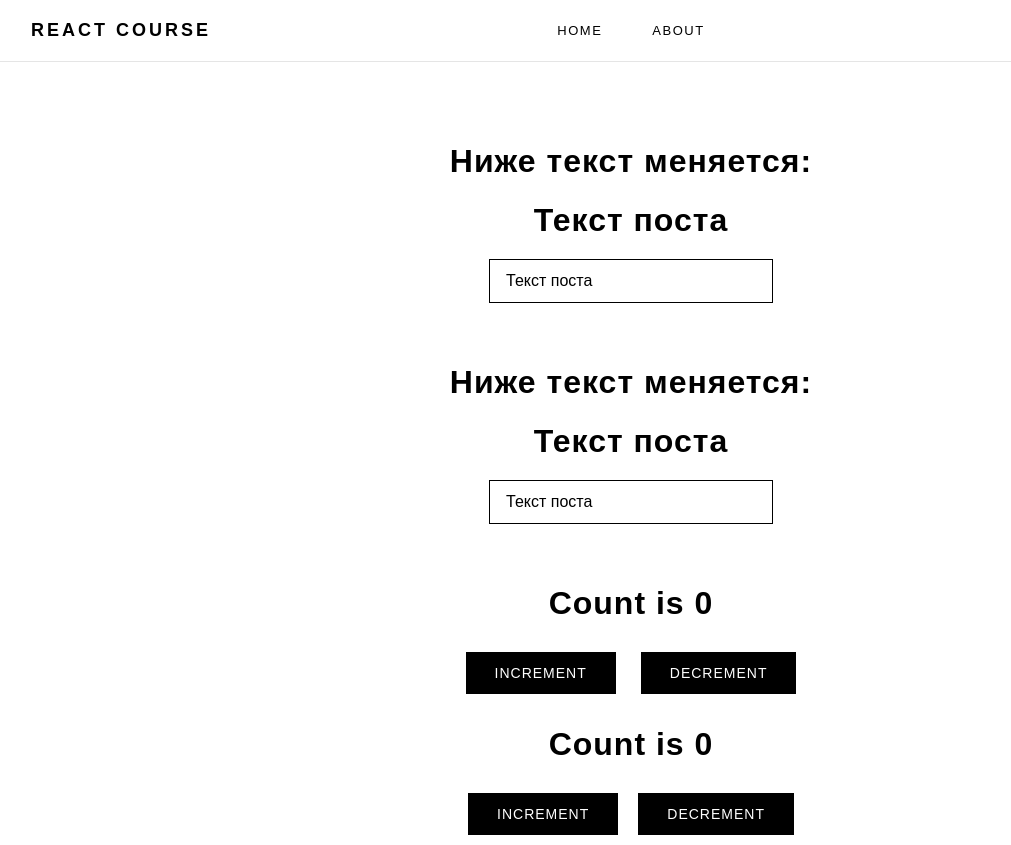
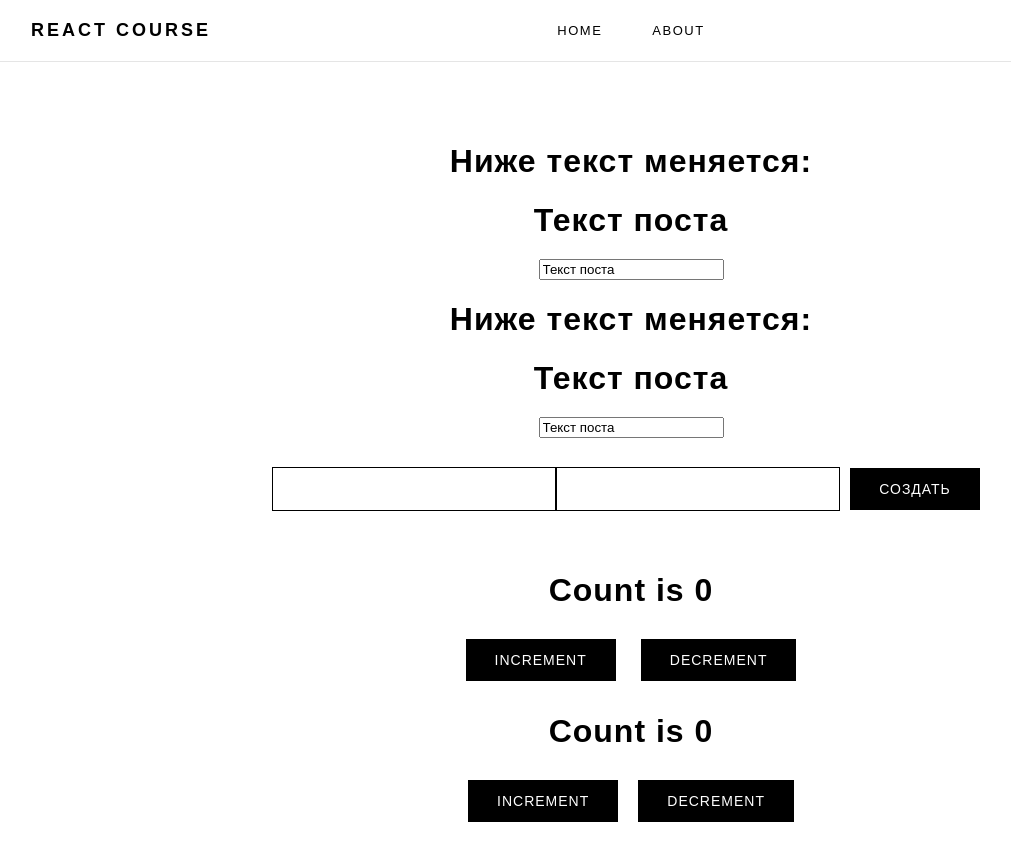
Before and after one commit to Pr0stk/react-course, a React (Create React App) app: page / in a window 1280 px wide. Shown: the whole page, without its empty margins (9-1020 px from the left). Built offline with nearby package versions, Linux system fonts and the light colour scheme.

Commit message:
adeed mybtn and myinput

```diff
--- a/src/App.js
+++ b/src/App.js
@@ -3,21 +3,37 @@ import React from 'react';
 import Counter from './components/Counter';
 import ClassCounter from './components/ClassCounter';
 import Header from './components/Header';
-import PostItem from './components/PostItem';
+import PostList from './components/PostList';
+import MyButton from './components/UI/Button/MyButton.jsx';
+import MyInput from './components/UI/Input/MyInput.jsx';
 
 function App() {
   const [posts, setPosts] = React.useState([
     { id: 1, title: "Ниже текст меняется:" },
     { id: 2, title: "Ниже текст меняется:" },
   ]);
+  const [title, setTitle] = React.useState("");
+
+  const bodyInputRef = React.useRef();
+
+  const addNewPost = (e) => {
+    e.preventDefault();
+    console.log(setTitle);
+    console.log(bodyInputRef.current.value);
+  }
 
   return (
     <>
       <Header />
       <div className="App">
-      {posts.map(post => (
-      <PostItem key={post.id} post={post} />
-        ))}
+      <PostList posts={posts} />
+      <div className="counter">
+        <form>
+          <MyInput type="text" onChange={e => setTitle(e.target.value)} value={title} />
+          <MyInput ref = {bodyInputRef} type="text" />
+          <MyButton onClick = {addNewPost}>Создать</MyButton>
+        </form>
+      </div>
       <Counter />
       <ClassCounter />
     </div>
--- /dev/null
+++ b/src/components/PostList.jsx
@@ -0,0 +1,12 @@
+import React from "react"
+import PostItem from "./PostItem"
+
+export default function PostList({posts}) {
+    return (
+        <div>
+            {posts.map(post => (
+      <PostItem key={post.id} post={post} />
+        ))}
+        </div>
+    )
+}
--- /dev/null
+++ b/src/components/UI/Button/MyButton.jsx
@@ -0,0 +1,12 @@
+import React from "react"
+import classes from "./MyButton.module.css";
+
+const MyButton = ({props, children}) => {
+    return (
+        <button className={classes.myBtn}>
+            {children}
+        </button>
+    )
+}
+
+export default MyButton;
--- /dev/null
+++ b/src/components/UI/Button/MyButton.module.css
@@ -0,0 +1,25 @@
+.myBtn {
+    padding: 12px 28px;
+    margin: 10px;
+    font-size: 14px;
+    font-weight: 500;
+    letter-spacing: 1px;
+    text-transform: uppercase;
+
+    background-color: #000;
+    color: #fff;
+
+    border: 1px solid #000;
+    cursor: pointer;
+
+    transition: all 0.25s ease;
+  }
+
+  myBtn:hover {
+    background-color: #fff;
+    color: #000;
+  }
+
+  myBtn:active {
+    transform: scale(0.97);
+  }
--- /dev/null
+++ b/src/components/UI/Input/MyInput.jsx
@@ -0,0 +1,10 @@
+import React from "react"
+import classes from "./MyInput.module.css";
+
+const MyInput = React.forwardRef((props, ref) => {
+    return (
+        <input ref={ref} className={classes.myInput} {...props} />
+    )
+});
+
+export default MyInput;
--- /dev/null
+++ b/src/components/UI/Input/MyInput.module.css
@@ -0,0 +1,13 @@
+.myInput {
+    padding: 12px 16px;
+    font-size: 16px;
+    border: 1px solid #000;
+    outline: none;
+    margin-bottom: 40px;
+    width: 250px;
+    transition: all 0.2s ease;
+  }
+
+  myInput:focus {
+    border-color: #555;
+  }
--- a/src/styles/App.css
+++ b/src/styles/App.css
@@ -17,19 +17,6 @@ h1 {
   margin-bottom: 20px;
 }
 
-input {
-  padding: 12px 16px;
-  font-size: 16px;
-  border: 1px solid #000;
-  outline: none;
-  margin-bottom: 40px;
-  width: 250px;
-  transition: all 0.2s ease;
-}
-
-input:focus {
-  border-color: #555;
-}
 
 .counter {
   margin-top: 20px;
```
